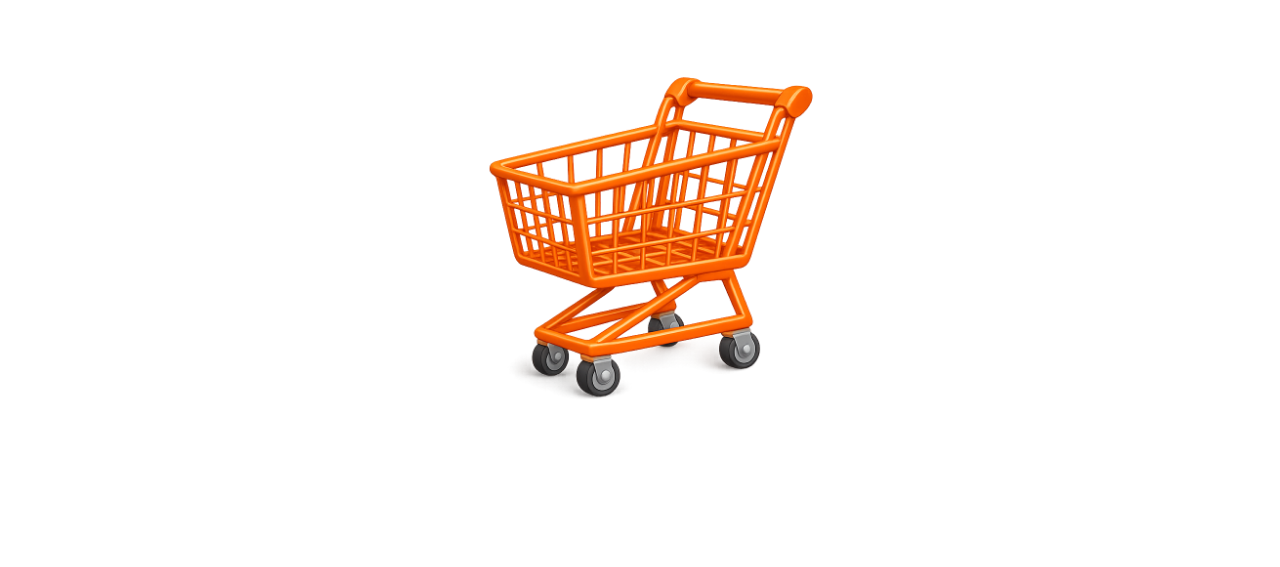
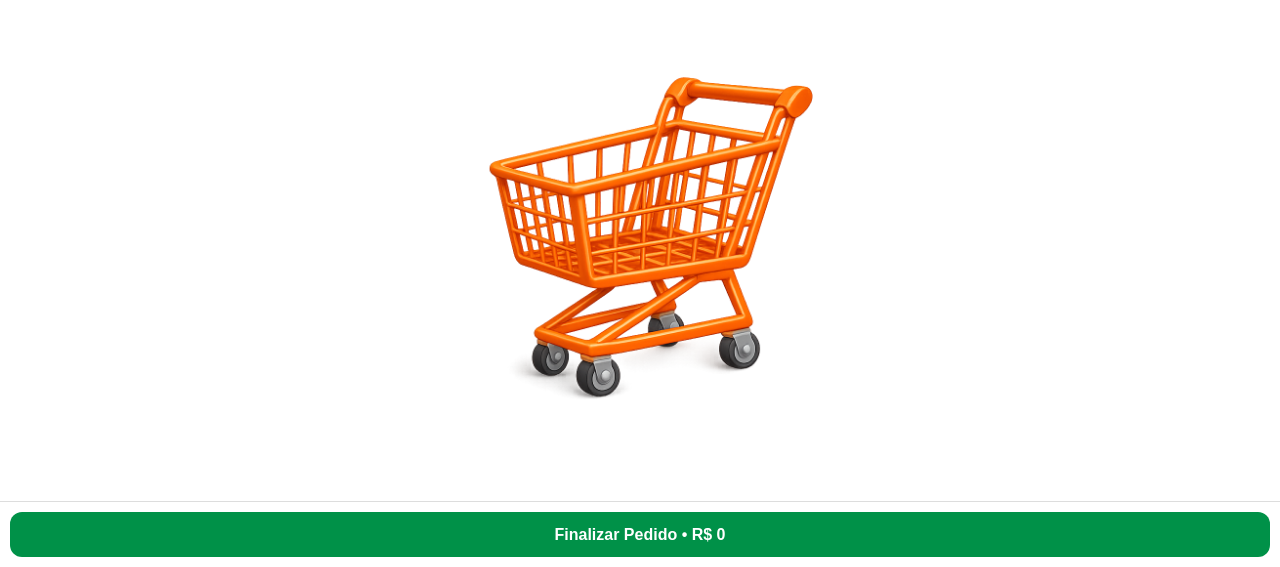
Before and after one commit to LUC4SMELLO/BaoDMais, a Flask app: page /carrinho in a window 1280 px wide. Shown: the part 233-800 px from the top of the page. Run offline with Flask 3, Linux system fonts and the light colour scheme.

Commit message:
feat: adicionando botão 'finalizar pedido' no carrinho de compras

```diff
--- a/routes/carrinho.py
+++ b/routes/carrinho.py
@@ -13,4 +13,6 @@ def carrinho():
     except Exception:
         nome_estabelecimento = ""
 
-    return render_template("carrinho.html", carrinho=carrinho, nome_estabelecimento=nome_estabelecimento)
+    total_geral = sum(float(item['preco_total']) for item in carrinho)
+
+    return render_template("carrinho.html", carrinho=carrinho, nome_estabelecimento=nome_estabelecimento, total_geral=total_geral)
--- a/static/css/carrinho.css
+++ b/static/css/carrinho.css
@@ -109,3 +109,37 @@ body {
     cursor: pointer;
     transition: 0.2s;
 }
+
+.finalizar-pedido {
+    position: fixed;
+    bottom: 0;
+    left: 0;
+    right: 0;
+
+    background: #fff;
+    border-top: 1px solid #ddd;
+
+    padding: 10px;
+    display: flex;
+    flex-direction: column;
+    gap: 10px;
+}
+
+.botao-finalizar-pedido {
+    width: 100%;
+    height: 45px;
+    border: none;
+    border-radius: 12px;
+
+    background: #009148;
+    color: white;
+    font-size: 16px;
+    font-weight: bold;
+
+    cursor: pointer;
+    transition: 0.2s;
+}
+
+.botao-finalizar-pedido:hover {
+    background: #27ae60;
+}
--- a/templates/carrinho.html
+++ b/templates/carrinho.html
@@ -69,6 +69,14 @@
         </div>
     {% endfor %}
 
+    <div class="finalizar-pedido">
+
+        <button class="botao-finalizar-pedido" id="btn-finalizar">
+            Finalizar Pedido •
+            <span id="preco-total">R$ {{ total_geral }}</span>
+        </button>
+
+    </div>
 
 
 </body>
```
